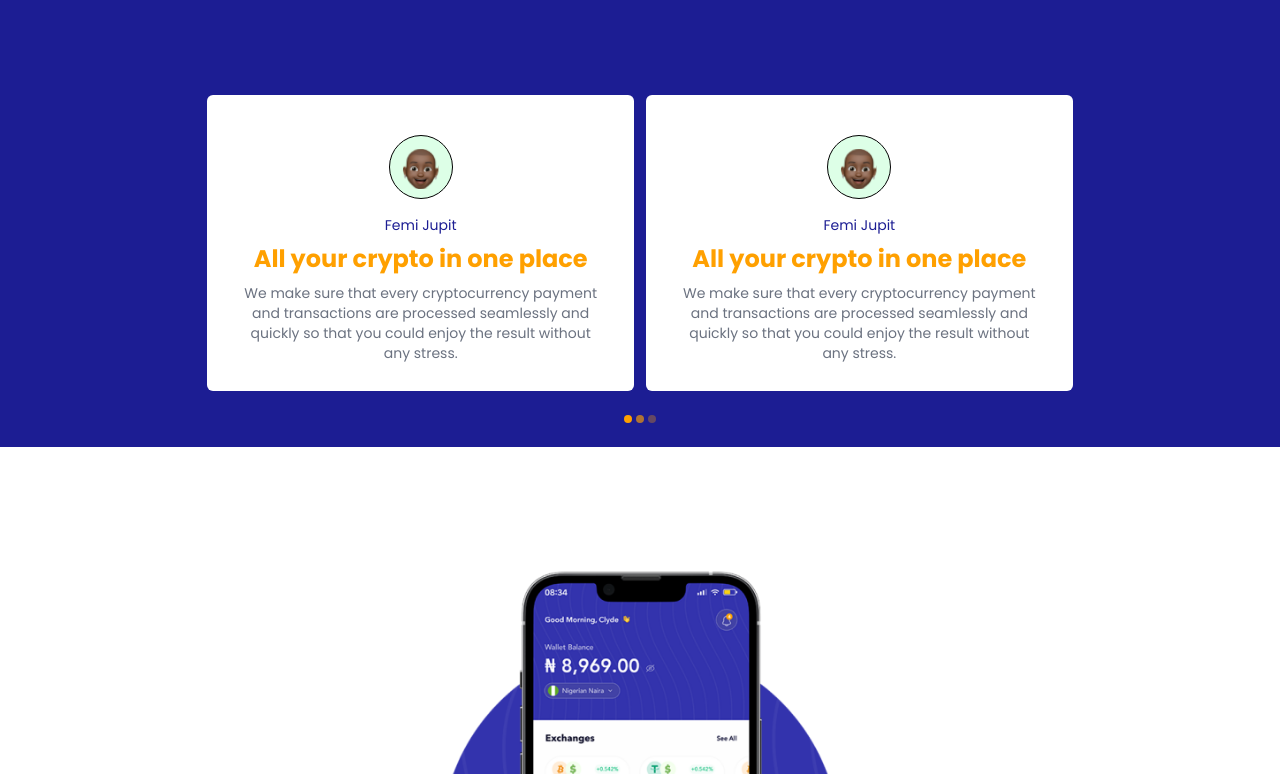
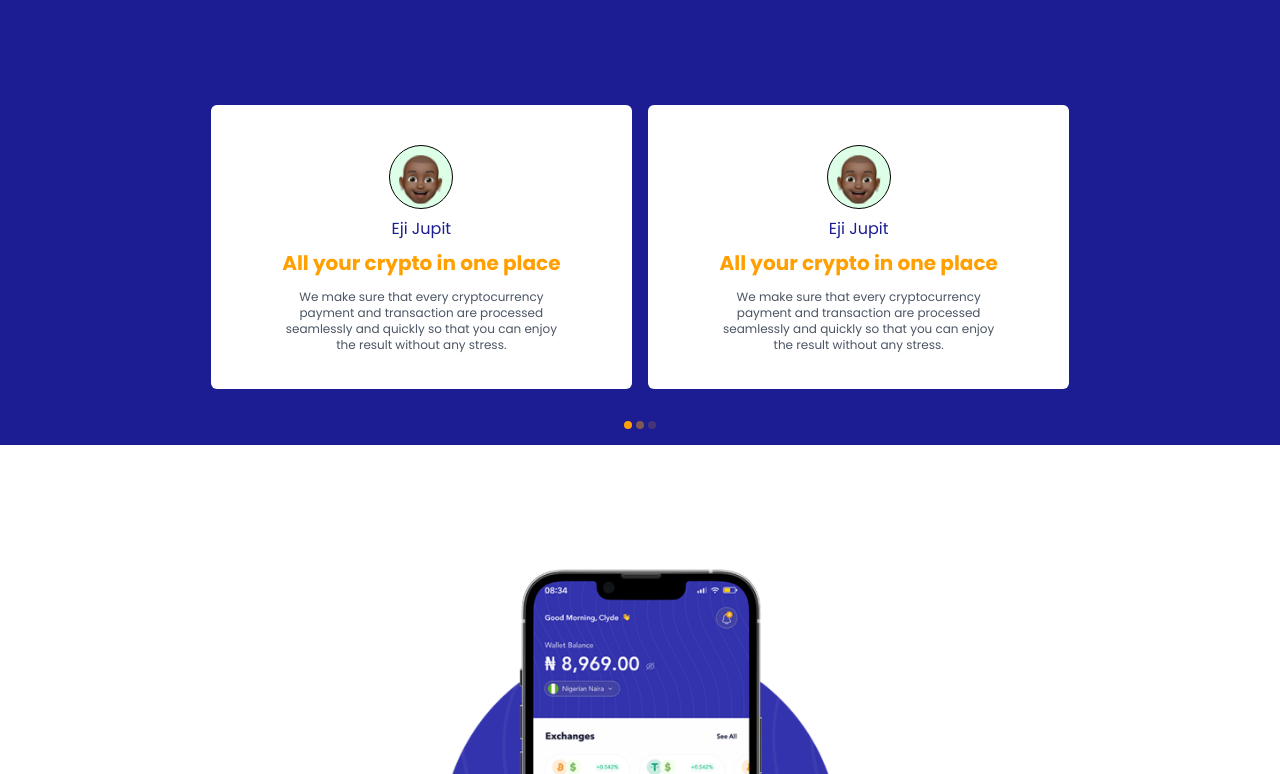
Before and after one commit to iamclement1/Jupit, a React (Vite) app: page / in a window 1280 px wide. Shown: the part 2786-3560 px from the top of the page. Built offline with nearby package versions, Linux system fonts and the light colour scheme.

Commit message:
fixes: testimony component

```diff
--- a/package.json
+++ b/package.json
@@ -14,6 +14,7 @@
     "react-dom": "^18.2.0",
     "react-icons": "^4.7.1",
     "react-naira": "^1.2.1",
+    "react-router-dom": "^6.6.2",
     "swiper": "^8.4.5"
   },
   "devDependencies": {
--- a/src/components/Desktop/CTA.jsx
+++ b/src/components/Desktop/CTA.jsx
@@ -1,11 +1,9 @@
 import iPhone from '../../assets/DesktopImg/iPhone.png';
 import { BsCheck } from 'react-icons/bs';
-import { UserTestCard } from '../../components/Desktop';
-import starImg from '../../assets/DesktopIcons/star-image.svg';
 const CTA = () => {
     return (
         <>
-            <section>
+            <section className='border border-red-900'>
                 {/* Desktop */}
                 <section className='md:hidden lg:block xl:block '>
                     <main className='flex justify-between m-auto w-5/6 bg-[#EDEDF6] rounded-md'>
@@ -106,22 +104,6 @@ const CTA = () => {
                         </div> */}
                     </main>
                 </section>
-
-                {/* User testimonies sessions  */}
-                <main className='w-full bg-[#1C1D93] '>
-                    <img src={starImg} alt="" className='relative inset-x-3/4 top-64' />
-                    <div className='text-center text-white py-24'>
-                        <h1 className="font-bold text-4xl m-auto w-1/4 py-4 mb-2">
-                            See what users' say about us
-                        </h1>
-                        <p className='w-[480px] m-auto mt-4'>
-                            This testimonies are much more; join us so we can hear your testimonies too
-                        </p>
-                    </div>
-
-                    {/* user test card cmp */}
-                    <UserTestCard />
-                </main>
             </section>
         </>
     )
--- a/src/components/Desktop/Footer.jsx
+++ b/src/components/Desktop/Footer.jsx
@@ -1,7 +1,58 @@
+
 const Footer = () => {
     return (
         <>
-        Footer
+            <footer className="bg-[#1C1D93] flex justify-around text-white mt-16 font-poppins p-12  ">
+                <div className="space-y-4">
+                    <p className="font-semibold ">Quick Links</p>
+                    <ul className="space-y-2">
+                        <li className="cursor-pointer"> Company </li>
+                        <li className="cursor-pointer"> About Jupit </li>
+                        <li className="cursor-pointer"> Contact Us </li>
+                    </ul>
+                </div>
+
+                <div className="space-y-4">
+                    <p className="font-semibold ">Products</p>
+                    <ul className="space-y-2">
+                        <li className="cursor-pointer"> Bitcon </li>
+                        <li className="cursor-pointer"> USDT </li>
+                        <li className="cursor-pointer"> Gift Card </li>
+                        <li className="cursor-pointer"> OTC </li>
+                    </ul>
+                </div>
+
+                <div className="space-y-4">
+                    <p className="font-semibold ">Legal</p>
+                    <ul className="space-y-2">
+                        <li className="cursor-pointer"> Terms of Service </li>
+                        <li className="cursor-pointer"> Privacy Policy </li>
+                        <li className="cursor-pointer"> Anti-Money laundering policy </li>
+                    </ul>
+                </div>
+
+                <div className="space-y-4">
+                    <p className="font-semibold ">Resources</p>
+                    <ul className="space-y-2">
+                        <li className="cursor-pointer"> BLog </li>
+                        <li className="cursor-pointer"> FAQ</li>
+                    </ul>
+                </div>
+
+                <div className="space-y-4">
+                    <ul className="space-y-2">
+                        <li className="cursor-pointer">
+                            <a href="mailto:support@jupitapp.com">
+                                support@jupitapp.com
+                            </a>
+                        </li>
+                        <li className="cursor-pointer">
+                            <a href="tel:+234 802 8651 917">
+                                +234 802 8651 917
+                            </a> </li>
+                    </ul>
+                </div>
+            </footer>
         </>
     )
 }
--- a/src/components/Desktop/Hero.jsx
+++ b/src/components/Desktop/Hero.jsx
@@ -53,7 +53,7 @@ const Hero = () => {
                                 <hr className="border-b-4 mt-2 w-[120px]" />
                             </div>
                         </div>
-                        <div className='md:w-[300px] lg:w-[350px] flex shadow-md rounded-lg px-6 py-3 space-x-5 absolute bg-white md:left-1/4 lg:left-2/4 lg:top-full lg:mt-12'>
+                        <div className='md:w-[300px] lg:w-[350px] flex shadow-md rounded-lg px-6 py-3 space-x-5 absolute bg-white md:left-1/4 lg:left-2/4 xl:left-2/4 lg:top-full lg:mt-12 xl:mt-12'>
                             <img src={Profile} alt="" className='lg:w-[60px]' />
                             <div>
                                 <span className='text-[#262697] font-semibold md:text-xs lg:text-[15px] '>
--- a/src/components/Desktop/JoinUs.jsx
+++ b/src/components/Desktop/JoinUs.jsx
@@ -5,14 +5,14 @@ import naira from '../../assets/DesktopIcons/naira.svg';
 const JoinUs = () => {
     return (
         <>
-            <img src={btc} alt="btc-image" className='relative w-[90px] inset-x-3/4 top-12 ' />
+            <img src={btc} alt="btc-image" className='relative md:w-[70px] lg:w-[90px] xl:w-[90px] inset-x-3/4 top-12 ' />
             <div className="bg-[#3333AD] w-4/6 m-auto p-12 rounded-md">
             <img src={naira} alt="naira--currency--log" className='absolute w-[90px] right-48   ' />
                 <div className=" w-full flex flex-col justify-center">
-                    <h1 className="text-white text-center text-xl w-3/5 m-auto font-semibold font-poppins">
+                    <h1 className="text-white text-center text-sm lg:text-xl xl:text-xl lg:w-3/5 xl:w-3/5 md:w-4/5 m-auto font-semibold font-poppins md:border lg:border-0">
                         Join our 3,620 and counting user today and start tranacting seamlessly.
                     </h1>
-                    <div className="w-1/5 m-auto ">
+                    <div className="lg:w-1/5 xl:w-1/5 m-auto ">
                         <button className="text-[#1C1F90] bg-[#F4A039] px-5 py-3 rounded-md mt-4">
                             Get started
                         </button>
--- a/src/components/Desktop/UserTestCard.jsx
+++ b/src/components/Desktop/UserTestCard.jsx
@@ -1,53 +1,62 @@
 import Avatar from '../../assets/DesktopImg/Avatar-1.svg';
+import starImg from '../../assets/DesktopIcons/star-image.svg';
+
 
 const UserTestCard = () => {
     return (
-        <section>
-            <main className="flex justify-center space-x-3  ">
-                <div className='bg-white w-2/6 rounded-md p-5'>
-                    <div className='m-auto mt-5 mb-2 w-16 h-16 rounded-full bg-[#DDFFE7] p-3 border border-black '>
-                        <img src={Avatar} alt="" />
-                    </div>
-                    <div className='text-center py-2'>
-                        <p className='font-poppins text-sm text-[#1C1D93]'>
-                            Femi Jupit
+        <>
+            {/* User testimonies sessions  */}
+            <main className='w-full bg-[#1C1D93] '>
+                <img src={starImg} alt="" className='relative inset-x-3/4 top-64' />
+                <div className='text-center text-white py-24'>
+                    <h1 className="font-bold text-4xl m-auto md:w-2/5 lg:w-1/4 py-4 mb-2">
+                        See what users' say about us
+                    </h1>
+                    <p className='md:w-[400px] lg:w-[480px] m-auto mt-4'>
+                        This testimonies are much more; join us so we can hear your testimonies too
+                    </p>
+                </div>
+
+                {/* user testimonies card */}
+                <div className="flex justify-center space-x-4 p-2  pb-8">
+                    <div className='bg-white w-1/2 lg:w-1/3 xl:w-1/3 md:p-3 lg:p-6 xl:p-6 rounded-md'>
+                        <div className="w-16 h-16 bg-[#DDFFE7] rounded-full border border-black p-2 mt-4 mx-auto ">
+                            <img src={Avatar} alt="avatar__img" />
+                        </div>
+                        <p className='text-[#1C1D93] font-poppins py-2 text-center'>
+                            Eji Jupit
                         </p>
-                        <p className='text-[#FFA000] font-bold text-2xl py-2 '>
+                        <p className='text-[#FFA000] font-bold text-center text-xl mb-3 '>
                             All your crypto in one place
                         </p>
-                        <p className='text-sm w-[360px] m-auto text-gray-500'>
-                            We make sure that every cryptocurrency payment and transactions are processed seamlessly and quickly so that you could enjoy the result without any stress.
+                        <p className='text-gray-600 text-xs text-center md:3/6 lg:w-5/6 xl:w-5/6 md:px-5.5 lg:px-3.5  xl:px-3.5 m-auto mb-3'>
+                            We make sure that every cryptocurrency payment and transaction are processed seamlessly and quickly so that you can enjoy the result without any stress.
+                        </p>
+                    </div>
+
+                    <div className='bg-white w-1/2 lg:w-1/3 xl:w-1/3 md:p-3 lg:p-6 xl:p-6 rounded-md'>
+                        <div className="w-16 h-16 bg-[#DDFFE7] rounded-full border border-black p-2 mt-4 mx-auto ">
+                            <img src={Avatar} alt="avatar__img" />
+                        </div>
+                        <p className='text-[#1C1D93] font-poppins py-2 text-center'>
+                            Eji Jupit
+                        </p>
+                        <p className='text-[#FFA000] font-bold text-center text-xl mb-3 '>
+                            All your crypto in one place
+                        </p>
+                        <p className='text-gray-600 text-xs text-center md:3/6 lg:w-5/6 xl:w-5/6 md:px-5.5 lg:px-3.5  xl:px-3.5 m-auto mb-3'>
+                            We make sure that every cryptocurrency payment and transaction are processed seamlessly and quickly so that you can enjoy the result without any stress.
                         </p>
                     </div>
                 </div>
 
-                {/* card 2 */}
-
-                <div className='bg-white w-2/6 rounded-md p-5'>
-                    <div className='m-auto mt-5 mb-2 w-16 h-16 rounded-full bg-[#DDFFE7] p-3 border border-black '>
-                        <img src={Avatar} alt="" />
-                    </div>
-                    <div className='text-center py-2'>
-                        <p className='font-poppins text-sm text-[#1C1D93]'>
-                            Femi Jupit
-                        </p>
-                        <p className='text-[#FFA000] font-bold text-2xl py-2 '>
-                            All your crypto in one place
-                        </p>
-                        <p className='text-sm w-[360px] m-auto text-gray-500'>
-                            We make sure that every cryptocurrency payment and transactions are processed seamlessly and quickly so that you could enjoy the result without any stress.
-                        </p>
-                    </div>
+                <div className="flex justify-center space-x-1 pb-4">
+                    <div className="h-2 w-2 rounded-full bg-[#FFA000]"></div>
+                    <div className="h-2 w-2 rounded-full bg-[#ffa20071]"></div>
+                    <div className="h-2 w-2 rounded-full bg-[#ffa2002d]"></div>
                 </div>
-
             </main>
-            {/* slider indicator */}
-            <div className='flex justify-center space-x-1 py-6'>
-                <div className='w-2 h-2 bg-[#FFA000] rounded-full '></div>
-                <div className='w-2 h-2 bg-[#ffa200a6] rounded-full '></div>
-                <div className='w-2 h-2 bg-[#ffa20053] rounded-full '></div>
-            </div>
-        </section>
+        </>
     )
 }
 export default UserTestCard;
--- a/src/pages/Desktop/DesktopIndex.jsx
+++ b/src/pages/Desktop/DesktopIndex.jsx
@@ -1,4 +1,4 @@
-import { Navbar, Hero, Cards, Services, CTA, AppDownload, JoinUs, Footer} from '../../components/Desktop'
+import { Navbar, Hero, Cards, Services, CTA, AppDownload, JoinUs, Footer, UserTestCard} from '../../components/Desktop'
 const DesktopIndex = () => {
     return (
         <>
@@ -6,6 +6,7 @@ const DesktopIndex = () => {
             <Hero />
             <Cards />
             <CTA />
+            <UserTestCard />
             <AppDownload />
             <JoinUs />
             <Footer />
```
Also changed, not shown: 1 other file (tests, documents, lock files or other folders).
